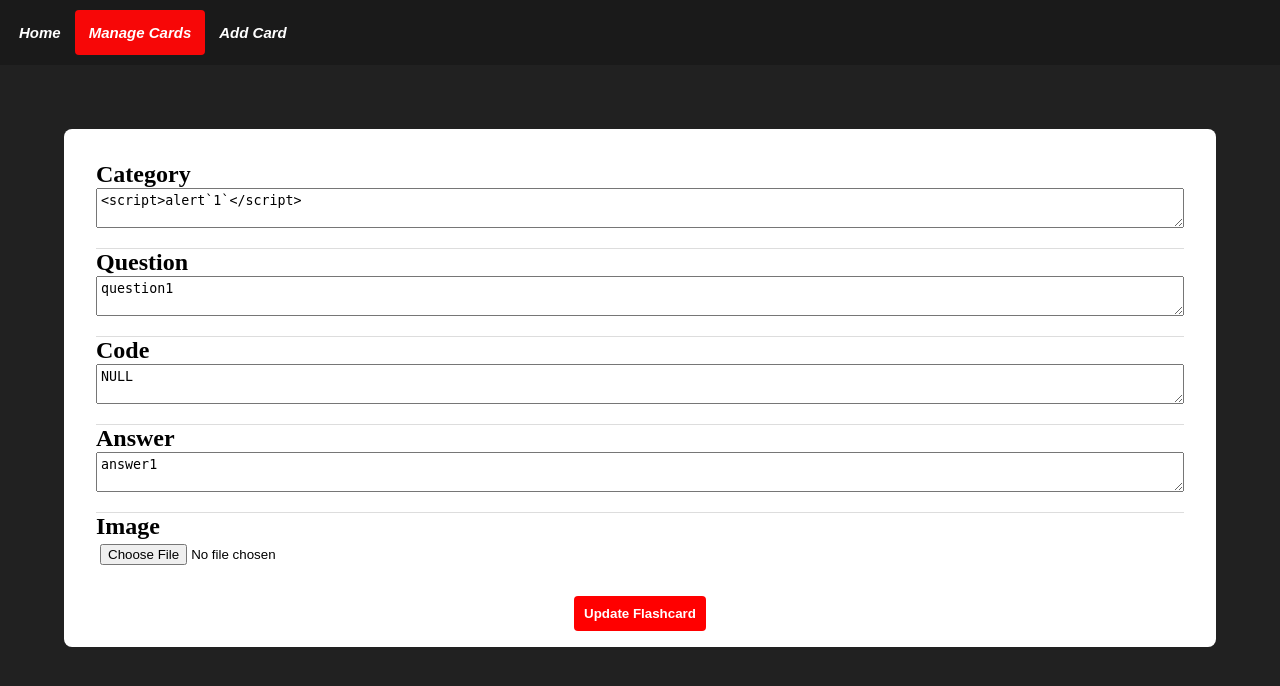
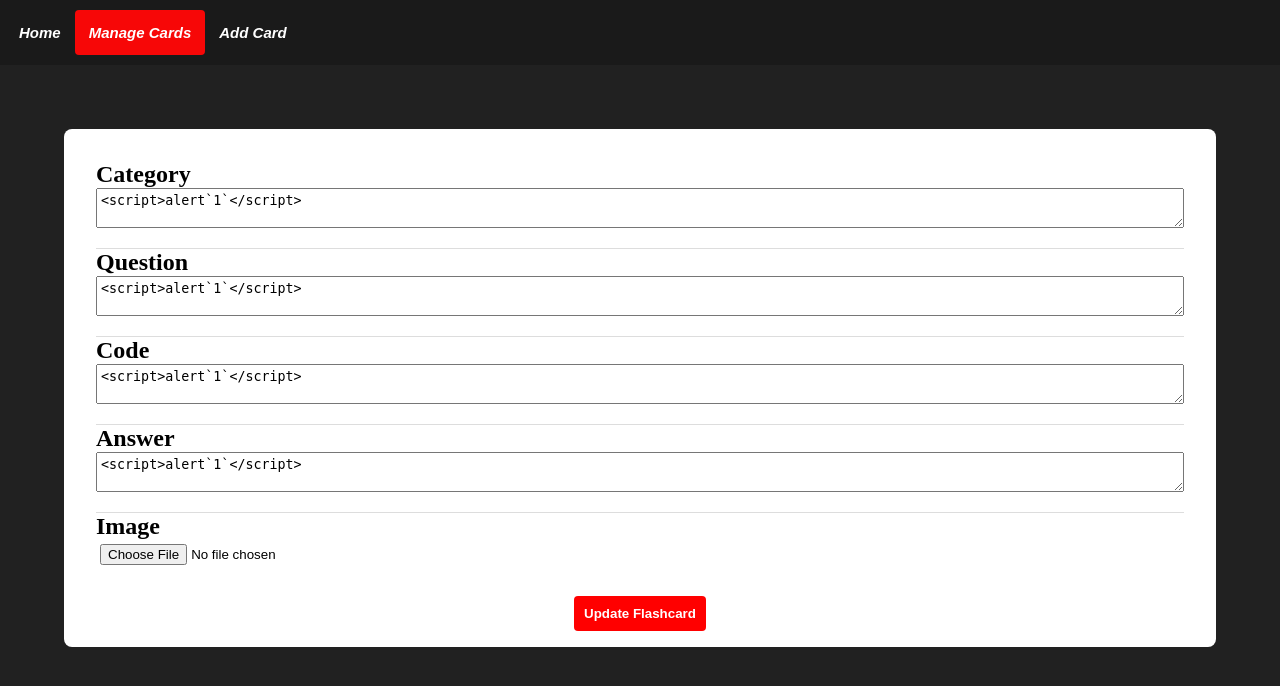
Before and after one commit to AuricFox/Flashcards, a Flask app: page /edit_flashcard/1 in a window 1280 px wide. Shown: the top 686 px of the page. Run offline with Flask 3, Linux system fonts and the light colour scheme; parts of the project's set-up code (start-up, migrations or seed data) failed here and were passed over.

Commit message:
Fixing bugs caused by key change

```diff
--- a/app.py
+++ b/app.py
@@ -9,16 +9,16 @@ app = Flask(__name__, static_folder='static')
 app.secret_key = 'my_super_secret_totaly_unbreakable_key'
 
 # ==============================================================================================================
-TEST_DATA = {"questions": [{"category": "<script>alert`1`</script>", "question": "question1", "code": "NULL", "image": "NULL", "answer": "answer1"},
-                        {"category": "category2", "question": "question2", "code": "NULL", "image": "NULL", "answer": "answer2"},
-                        {"category": "category3", "question": "question3", "code": "NULL", "image": "NULL", "answer": "answer3"},
-                        {"category": "category4", "question": "question4", "code": "NULL", "image": "NULL", "answer": "answer4"},
-                        {"category": "category5", "question": "question5", "code": "NULL", "image": "NULL", "answer": "answer5"},
-                        {"category": "category6", "question": "question6", "code": "NULL", "image": "NULL", "answer": "answer6"},
-                        {"category": "category7", "question": "question7", "code": "NULL", "image": "NULL", "answer": "answer7"},
-                        {"category": "category8", "question": "question8", "code": "NULL", "image": "NULL", "answer": "answer8"},
-                        {"category": "category9", "question": "question9", "code": "NULL", "image": "NULL", "answer": "answer9"},
-                        {"category": "category10", "question": "question10", "code": "NULL", "image": "NULL", "answer": "answer10"}]}
+TEST_DATA = {"questions": [{"key": 1, "category": "<script>alert`1`</script>", "question": "<script>alert`1`</script>", "code": "<script>alert`1`</script>", "image": "NULL", "answer": "<script>alert`1`</script>"},
+                           {"key": 2, "category": "category2", "question": "question2", "code": "NULL", "image": "NULL", "answer": "answer2"},
+                           {"key": 3, "category": "category3", "question": "question3", "code": "NULL", "image": "NULL", "answer": "answer3"},
+                           {"key": 4, "category": "category4", "question": "question4", "code": "NULL", "image": "NULL", "answer": "answer4"},
+                           {"key": 5, "category": "category5", "question": "question5", "code": "NULL", "image": "NULL", "answer": "answer5"},
+                           {"key": 6, "category": "category6", "question": "question6", "code": "NULL", "image": "NULL", "answer": "answer6"},
+                           {"key": 7, "category": "category7", "question": "question7", "code": "NULL", "image": "NULL", "answer": "answer7"},
+                           {"key": 8, "category": "category8", "question": "question8", "code": "NULL", "image": "NULL", "answer": "answer8"},
+                           {"key": 9, "category": "category9", "question": "question9", "code": "NULL", "image": "NULL", "answer": "answer9"},
+                           {"key": 10, "category": "category10", "question": "question10", "code": "NULL", "image": "NULL", "answer": "answer10"}]}
 
 # ==============================================================================================================
 @app.route("/")
@@ -47,7 +47,7 @@ def flashcard_route(category):
     Builds and returns an html page based on the specified question category.
 
     Parameters:
-        category (str): the type of questions being queried for the flashcards
+        category (str): the type of questions being queried from the database
 
     Returns:
         a built html page that displays the flashcards
@@ -154,47 +154,47 @@ def create_flashcard_route():
         return redirect(url_for('manage_flashcards_route'))
 
 # ==============================================================================================================
-@app.route("/view_flashcard/<question>")
-def view_flashcard_route(question):
+@app.route("/view_flashcard/<key>")
+def view_flashcard_route(key):
     '''
     Builds and returns an html page based on the specified question.
 
     Parameters:
-        question (str): the question being queried
+        key (int): the primary key of the question being queried
 
     Returns:
         a built html page that displays the flashcard data
     '''
     # TODO: Query database for question
-    # data = database.view_card(question=question)
+    # data = database.view_card(key=key)
 
     return render_template('view_flashcard.html', nav_id="manage-page", data=TEST_DATA["questions"][0])
 
 # ==============================================================================================================
-@app.route("/edit_flashcard/<question>")
-def edit_flashcard_route(question):
+@app.route("/edit_flashcard/<key>")
+def edit_flashcard_route(key):
     '''
     Builds and returns an html page based on the specified question category
 
     Parameters:
-        question (str): the question being edited
+        key (int): the primary key of the question being edited
 
     Returns:
         a built html page that displays the flashcard data for editing
     '''
     # TODO: Query database for question being edited
-    # data = database.view_card(question=question)
+    # data = database.view_card(key=key)
 
     return render_template('edit_flashcard.html', nav_id="manage-page", data=TEST_DATA["questions"][0])
 
 # ==============================================================================================================
-@app.route("/update_flashcard/<question>", methods=['GET', 'POST'])
-def update_flashcard_route(question):
+@app.route("/update_flashcard/<key>", methods=['GET', 'POST'])
+def update_flashcard_route(key):
     '''
     Builds and returns an html page based on the specified question category
 
     Parameters:
-        question (str): the question being edited
+        key (int): the primary key of the question being edited
 
     Returns:
         None, redirects to manage_flashcard page
@@ -213,7 +213,7 @@ def update_flashcard_route(question):
             file = request.files['image']
             # Save file and get filename
             updated_data['image'] = 'NULL' if not file or file.filename == 'NULL' else 'NULL'
-            LOGGER.info(f"Editing: {question}\n"
+            LOGGER.info(f"Editing: {key}\n"
                         f"Category: {updated_data['category']}\n"
                         f"Question: {updated_data['question']}\n"
                         f"Code: {updated_data['code']}\n"
@@ -227,7 +227,7 @@ def update_flashcard_route(question):
                 return redirect(request.referrer)
 
             # TODO:Update old question data with new data
-            # success = database.update_card(old_question=question, new_data=updated_data)
+            # success = database.update_card(key=key, new_data=updated_data)
             success = True
 
             if success:
@@ -246,27 +246,27 @@ def update_flashcard_route(question):
         return redirect(url_for('manage_flashcards_route'))
 
 # ==============================================================================================================
-@app.route("/delete_flashcard/<question>")
-def delete_flashcard_route(question):
+@app.route("/delete_flashcard/<key>")
+def delete_flashcard_route(key):
     '''
     Deletes the queried flashcard from the database and redirects to manage page
 
     Parameters:
-        question (str): the question being deleted from the database
+        key (int): the primary key of the question being deleted from the database
 
     Returns:
         None, redirects to the manage page
     '''
     try:
         # TODO: Query database for question and delete it
-        # success = database.delete_card(question=question)
+        # success = database.delete_card(key=key)
         success = True
 
         if success:
-            LOGGER.info(f"Flashcard was successfully deleted!\nDeleted Question: {question}")
+            LOGGER.info(f"Flashcard was successfully deleted!\nDeleted Question Key: {key}")
             flash("Flashcard was successfully deleted!", "success")
         else:
-            LOGGER.info(f"Failed to delete flashcard!\nDeleted Question: {question}")
+            LOGGER.info(f"Failed to delete flashcard!\nDeleted Question Key: {key}")
             flash("Failed to delete flashcard", "error")
 
     except Exception as e:
--- a/templates/edit_flashcard.html
+++ b/templates/edit_flashcard.html
@@ -6,7 +6,7 @@
 
 <div class="flashcard-content">
 
-    <form action="{{ url_for('update_flashcard_route', question=data['question']) }}" method="post" enctype="multipart/form-data">
+    <form action="{{ url_for('update_flashcard_route', key=data['key']) }}" method="post" enctype="multipart/form-data">
 
         <div class="flashcard-content-inner">
             <h2>Category</h2>
--- a/templates/flashcards.html
+++ b/templates/flashcards.html
@@ -18,7 +18,7 @@
 </div>
 
 <script>
-    var flashcards = {{ data | tojson | safe | e }};
+    var flashcards = {{ data | tojson | escape }};
 </script>
 
 {% endblock %}
--- a/templates/manage_flashcards.html
+++ b/templates/manage_flashcards.html
@@ -26,9 +26,9 @@
                 <td id="answer-cell" class="flash-cell">{{ value['answer'] | escape }}</td>
                 <td class="action-cell">
                     <div class="action-links">
-                        <a class="view-cell" href="{{ url_for('view_flashcard_route', question=value['question']) | escape }}">view</a>
-                        <a class="edit-cell" href="{{ url_for('edit_flashcard_route', question=value['question']) | escape }}">edit</a>
-                        <a class="delete-cell" href="#" data-question="{{ value['question'] | escape }}">delete</a>
+                        <a class="view-cell" href="{{ url_for('view_flashcard_route', key=value['key']) | escape }}">view</a>
+                        <a class="edit-cell" href="{{ url_for('edit_flashcard_route', key=value['key']) | escape }}">edit</a>
+                        <a class="delete-cell" href="#" data-question="{{ value['key'] | escape }}">delete</a>
                     </div>
                 </td>
             </tr>
```
Also changed, not shown: 1 other file.
